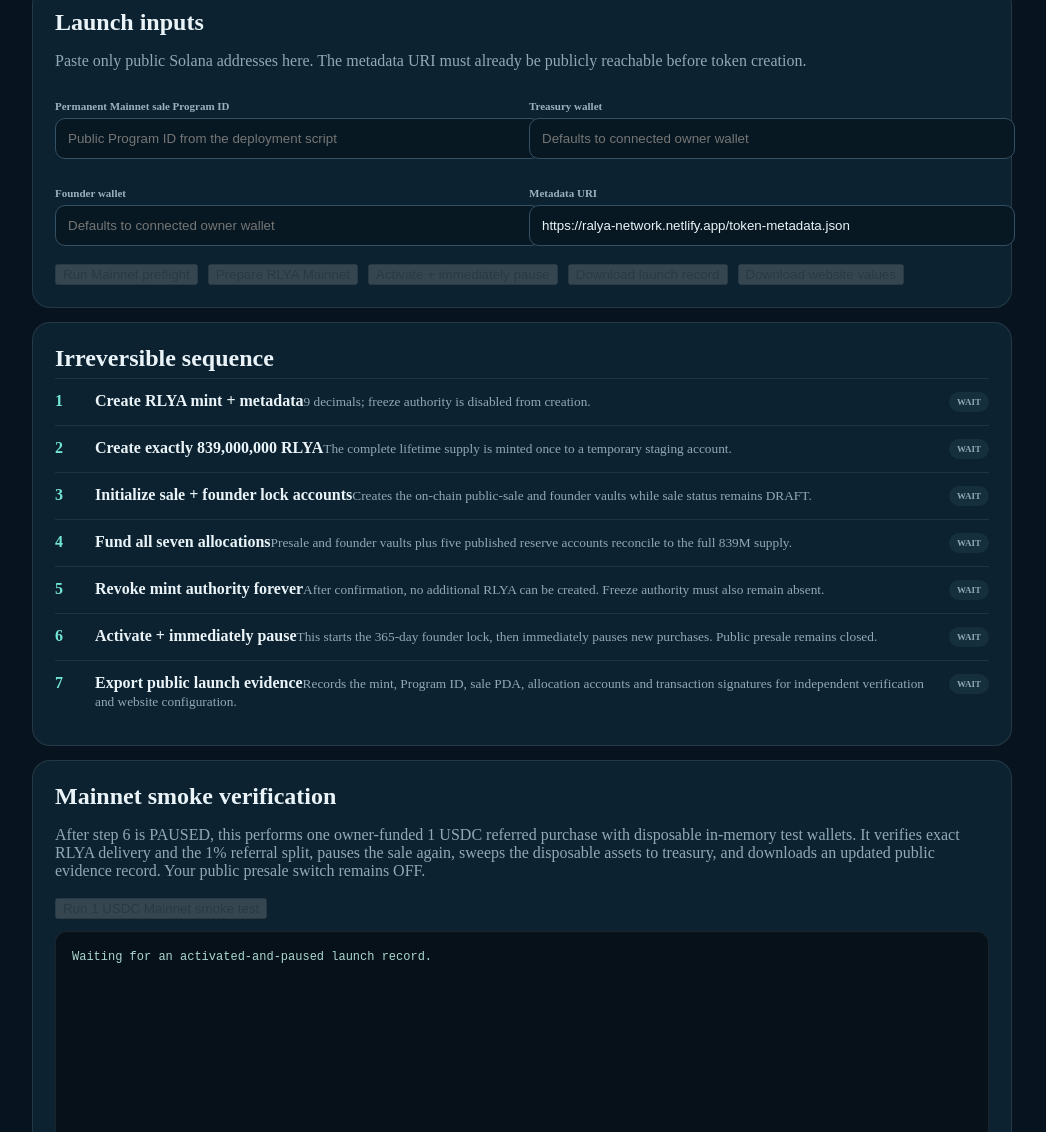
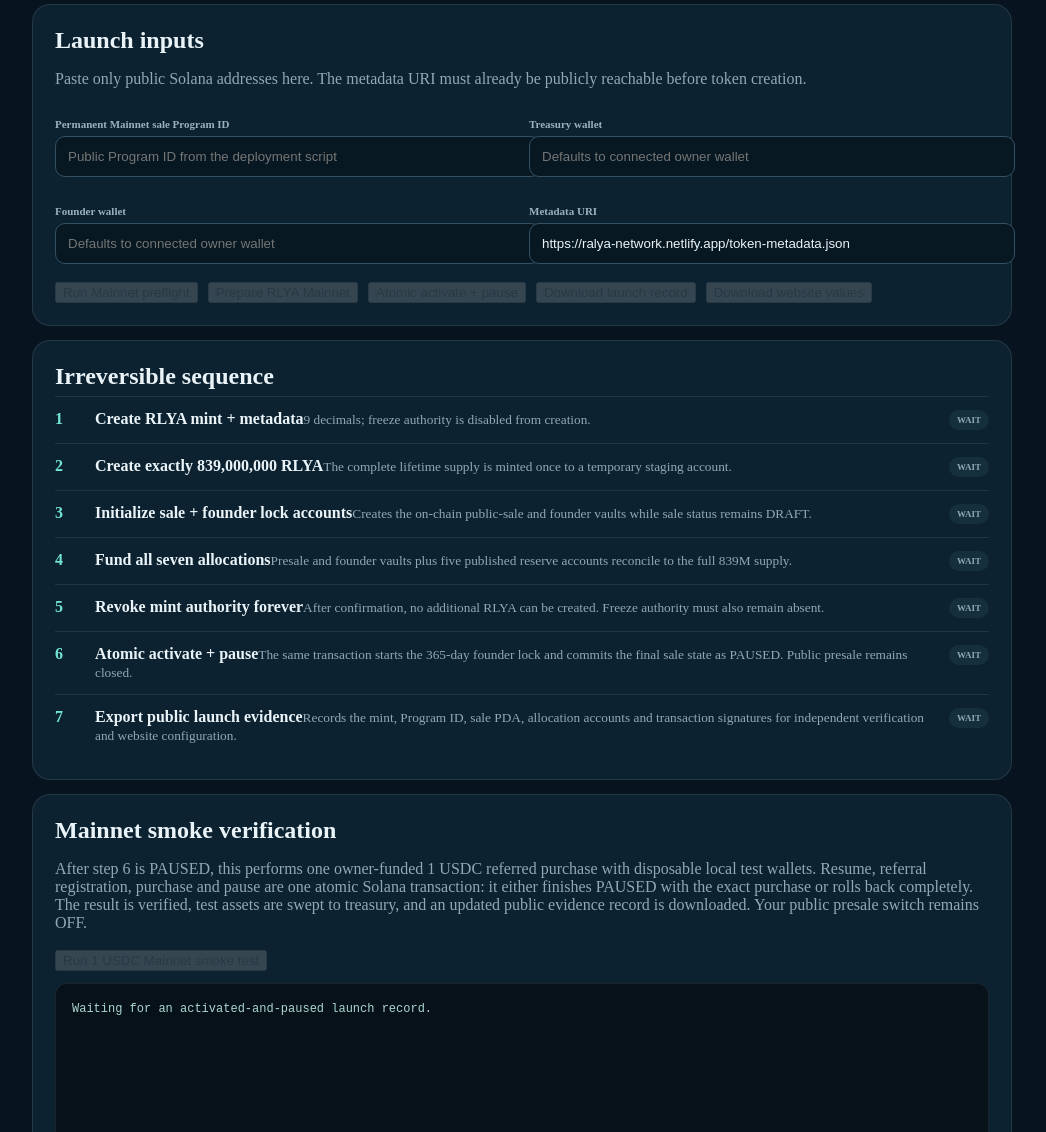
Before and after one commit to mandated86-stack/ralya-network, a website with bundled scripts: page web/owner/index.html in a window 1280 px wide. Shown: the part 640-1772 px from the top of the page, without its empty margins (118-1164 px from the left). Built offline with nearby package versions, Linux system fonts and the light colour scheme.

Commit message:
Use atomic mainnet activation and smoke wording

```diff
--- a/web/owner/index.html
+++ b/web/owner/index.html
@@ -18,7 +18,7 @@
     </div>
 
     <div class="danger"><strong>Keep the public presale switch OFF during this entire sequence.</strong> First deploy the permanent program with the owner-controlled local deployment script. Then use this console to prepare RLYA. Public buying is opened only after the finished Mainnet state is independently verified.</div>
-    <div class="safe"><strong>Safer staged launch:</strong> preparation creates exactly 839,000,000 RLYA, funds every allocation and permanently removes mint authority while the sale remains DRAFT. Activation is a separate action and immediately pauses the sale again.</div>
+    <div class="safe"><strong>Safer staged launch:</strong> preparation creates exactly 839,000,000 RLYA, funds every allocation and permanently removes mint authority while the sale remains DRAFT. Activation and pause are then executed atomically in one Solana transaction, so there is no public ACTIVE window between transactions.</div>
 
     <section class="owner-card">
       <h2>Before this page</h2>
@@ -38,7 +38,7 @@
       <div class="owner-actions">
         <button class="btn btn-primary" id="preflight" disabled>Run Mainnet preflight</button>
         <button class="btn btn-primary" id="launch" disabled>Prepare RLYA Mainnet</button>
-        <button class="btn btn-secondary" id="activate" disabled>Activate + immediately pause</button>
+        <button class="btn btn-secondary" id="activate" disabled>Atomic activate + pause</button>
         <button class="btn btn-secondary" id="downloadRecord" disabled>Download launch record</button>
         <button class="btn btn-secondary" id="downloadConfig" disabled>Download website values</button>
       </div>
@@ -51,13 +51,13 @@
       <div class="launch-row"><b>3</b><div><strong>Initialize sale + founder lock accounts</strong><small>Creates the on-chain public-sale and founder vaults while sale status remains DRAFT.</small></div><span class="state" data-state="initialize">WAIT</span></div>
       <div class="launch-row"><b>4</b><div><strong>Fund all seven allocations</strong><small>Presale and founder vaults plus five published reserve accounts reconcile to the full 839M supply.</small></div><span class="state" data-state="allocate">WAIT</span></div>
       <div class="launch-row"><b>5</b><div><strong>Revoke mint authority forever</strong><small>After confirmation, no additional RLYA can be created. Freeze authority must also remain absent.</small></div><span class="state" data-state="revoke">WAIT</span></div>
-      <div class="launch-row"><b>6</b><div><strong>Activate + immediately pause</strong><small>This starts the 365-day founder lock, then immediately pauses new purchases. Public presale remains closed.</small></div><span class="state" data-state="activate">WAIT</span></div>
+      <div class="launch-row"><b>6</b><div><strong>Atomic activate + pause</strong><small>The same transaction starts the 365-day founder lock and commits the final sale state as PAUSED. Public presale remains closed.</small></div><span class="state" data-state="activate">WAIT</span></div>
       <div class="launch-row"><b>7</b><div><strong>Export public launch evidence</strong><small>Records the mint, Program ID, sale PDA, allocation accounts and transaction signatures for independent verification and website configuration.</small></div><span class="state" data-state="record">WAIT</span></div>
     </section>
 
     <section class="owner-card">
       <h2>Mainnet smoke verification</h2>
-      <p>After step 6 is PAUSED, this performs one owner-funded 1 USDC referred purchase with disposable in-memory test wallets. It verifies exact RLYA delivery and the 1% referral split, pauses the sale again, sweeps the disposable assets to treasury, and downloads an updated public evidence record. Your public presale switch remains OFF.</p>
+      <p>After step 6 is PAUSED, this performs one owner-funded 1 USDC referred purchase with disposable local test wallets. Resume, referral registration, purchase and pause are one atomic Solana transaction: it either finishes PAUSED with the exact purchase or rolls back completely. The result is verified, test assets are swept to treasury, and an updated public evidence record is downloaded. Your public presale switch remains OFF.</p>
       <div class="owner-actions"><button class="btn btn-primary" id="runSmoke" disabled>Run 1 USDC Mainnet smoke test</button></div>
       <pre class="launch-log" id="smokeStatus">Waiting for an activated-and-paused launch record.</pre>
     </section>
@@ -66,6 +66,7 @@
   </div>
   <script src="../site-config.js"></script>
   <script type="module" src="launch.js"></script>
+  <script type="module" src="atomic-launch.js"></script>
   <script type="module" src="smoke.js"></script>
 </body>
 </html>
```
